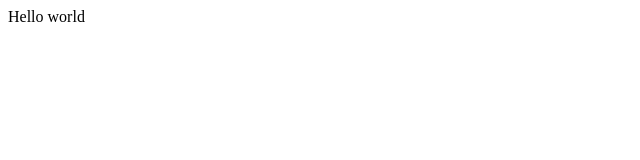
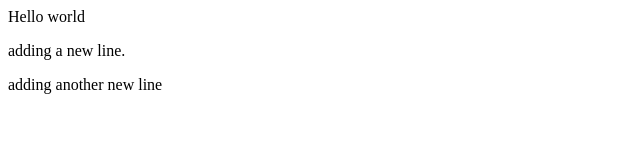
Before and after one commit to RiazullJannat/demo, a plain HTML site: page index.html in a window 1280 px wide. Shown: the whole page, without its empty margins (0-640 px from the left). Drawn offline with Linux system fonts and the light colour scheme.

Commit message:
Adding two new line in index.html.

```diff
--- a/index.html
+++ b/index.html
@@ -1 +1,3 @@
 <p>Hello world</p>
+<p>adding a new line.</p>
+<p>adding another new line</p>
```
